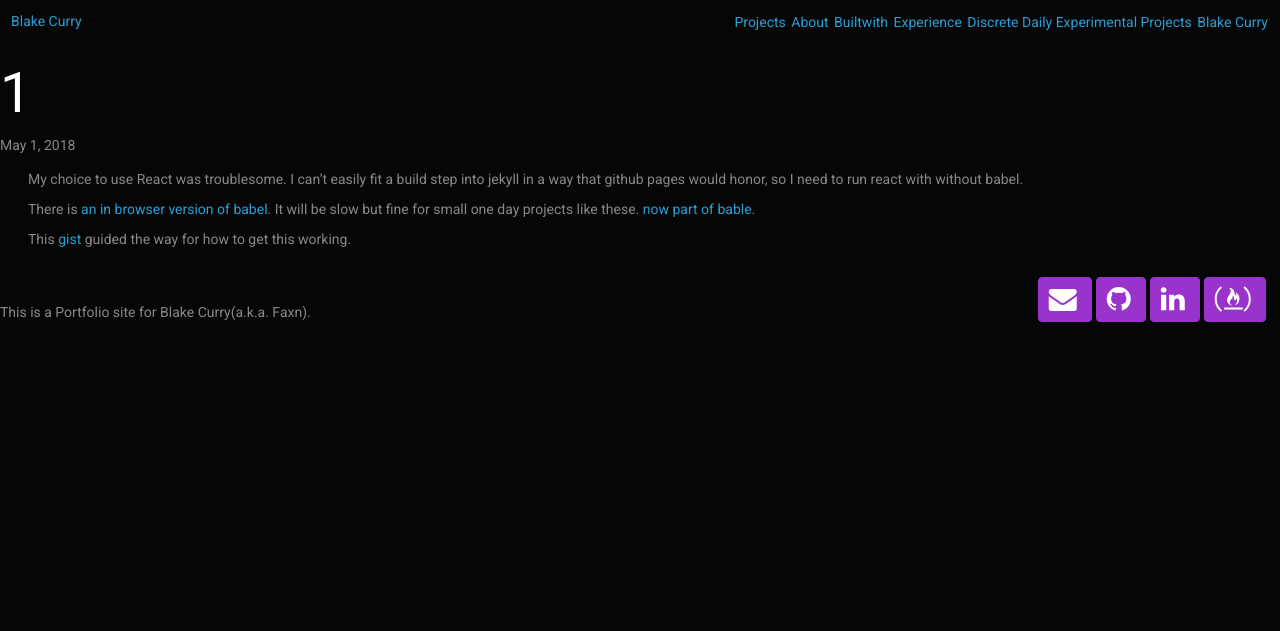
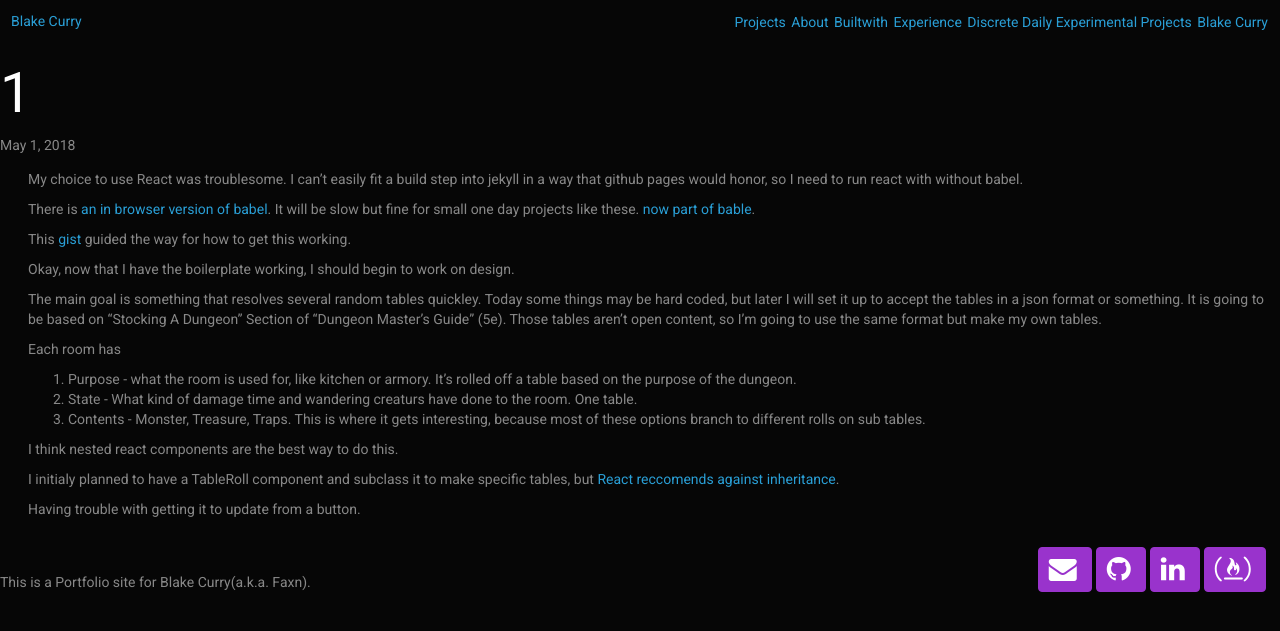
Before and after one commit to Faxn/faxn.github.io, a Jekyll site: the page built from _ddep/1.md, in a window 1280 px wide. Shown: the top 631 px of the page. Built offline with Jekyll 4.4.1, drawn with Linux system fonts in a browser that asks for light colours.

```diff
--- a/_ddep/1.md
+++ b/_ddep/1.md
@@ -10,7 +10,32 @@
 jekyll in a way that github pages would honor, so I need to run react with
 without babel.
 
-There is [an in browser version of babel](https://github.com/babel/babel-standalone). It will be slow but fine for small one day projects like these.
-[now part of bable](https://github.com/babel/babel/tree/master/packages/babel-standalone).
+There is [an in browser version of
+babel](https://github.com/babel/babel-standalone). It will be slow but fine for
+small one day projects like these. [now part of
+bable](https://github.com/babel/babel/tree/master/packages/babel-standalone).
 
-This [gist](https://gist.github.com/kentcdodds/5274dfa1eb31e6d22b9eddd1efc773dc) guided the way for how to get this working.
+This
+[gist](https://gist.github.com/kentcdodds/5274dfa1eb31e6d22b9eddd1efc773dc)
+guided the way for how to get this working.
+
+Okay, now that I have the boilerplate working, I should begin to work on design.
+
+The main goal is something that resolves several random tables quickley. Today
+some things may be hard coded, but later I will set it up to accept the tables
+in a json format or something. It is going to be based on "Stocking A Dungeon"
+Section of "Dungeon Master's Guide" (5e). Those tables aren't open content, so
+I'm going to use the same format but make my own tables.
+
+Each room has
+1. Purpose - what the room is used for, like kitchen or armory. It's rolled off a table based on the purpose of the dungeon.
+2. State - What kind of damage time and wandering creaturs have done to the room. One table.
+3. Contents - Monster, Treasure, Traps. This is where it gets interesting, because most of these options branch to different rolls on sub tables.
+
+I think nested react components are the best way to do this.
+
+I initialy planned to have a TableRoll component and subclass it to make
+specific tables, but [React reccomends against
+inheritance](https://reactjs.org/docs/composition-vs-inheritance.html).
+
+Having trouble with getting it to update from a button.
--- a/ddep/1/index.html
+++ b/ddep/1/index.html
@@ -1,5 +1,8 @@
 ---
 ---
+<head>
+    <meta http-equiv="Content-Type" content="text/html; charset=utf-8"/>
+</head>
 <body>
     <div id='TableApp'></div>
     <script src="https://unpkg.com/react@16.0.0/umd/react.development.js"></script>
--- a/ddep/1/otrb.html
+++ b/ddep/1/otrb.html
@@ -7,3 +7,4 @@
 ReactDOM.render(<div>Hello World!</div>, document.getElementById('⚛️'))
 </script>
 </body>
+<!-- https://gist.github.com/kentcdodds/5274dfa1eb31e6d22b9eddd1efc773dc -->
```
Also changed, not shown: ddep/1/tableApp.js (+42 -1 lines).
